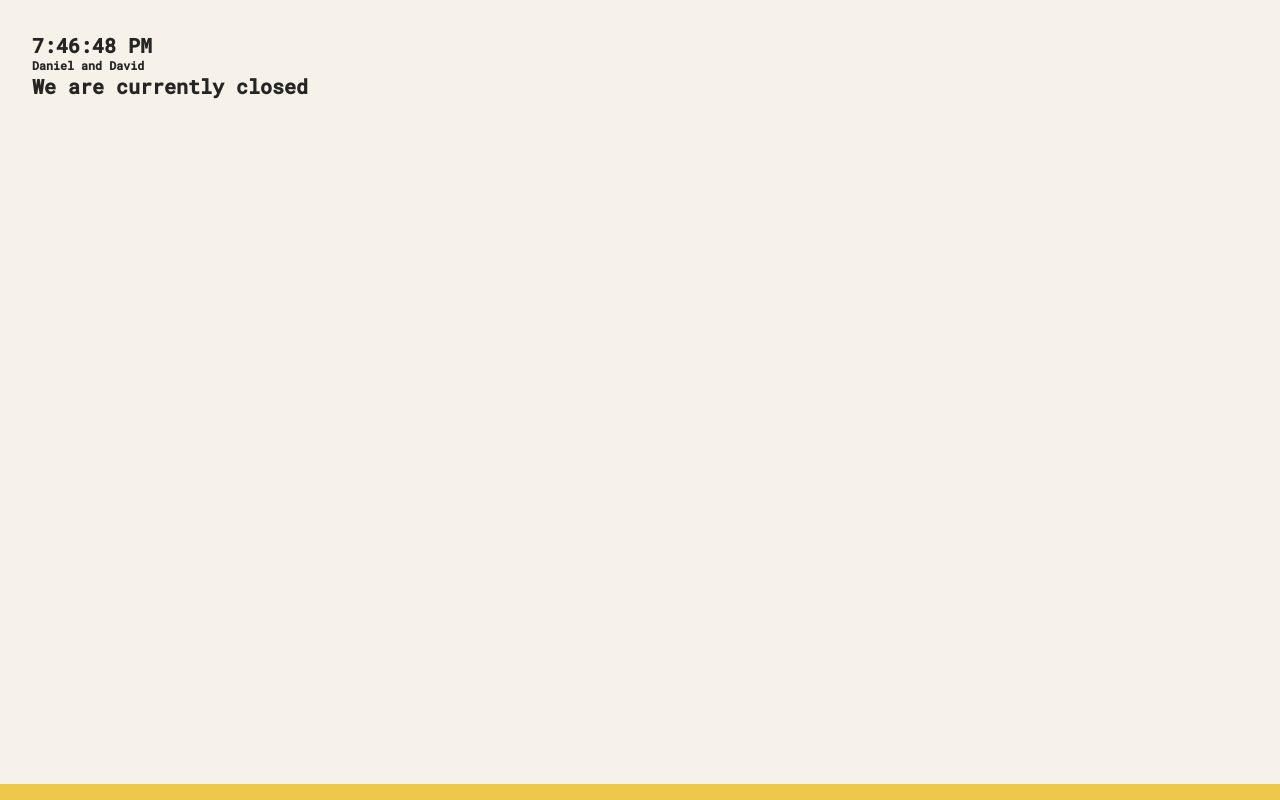
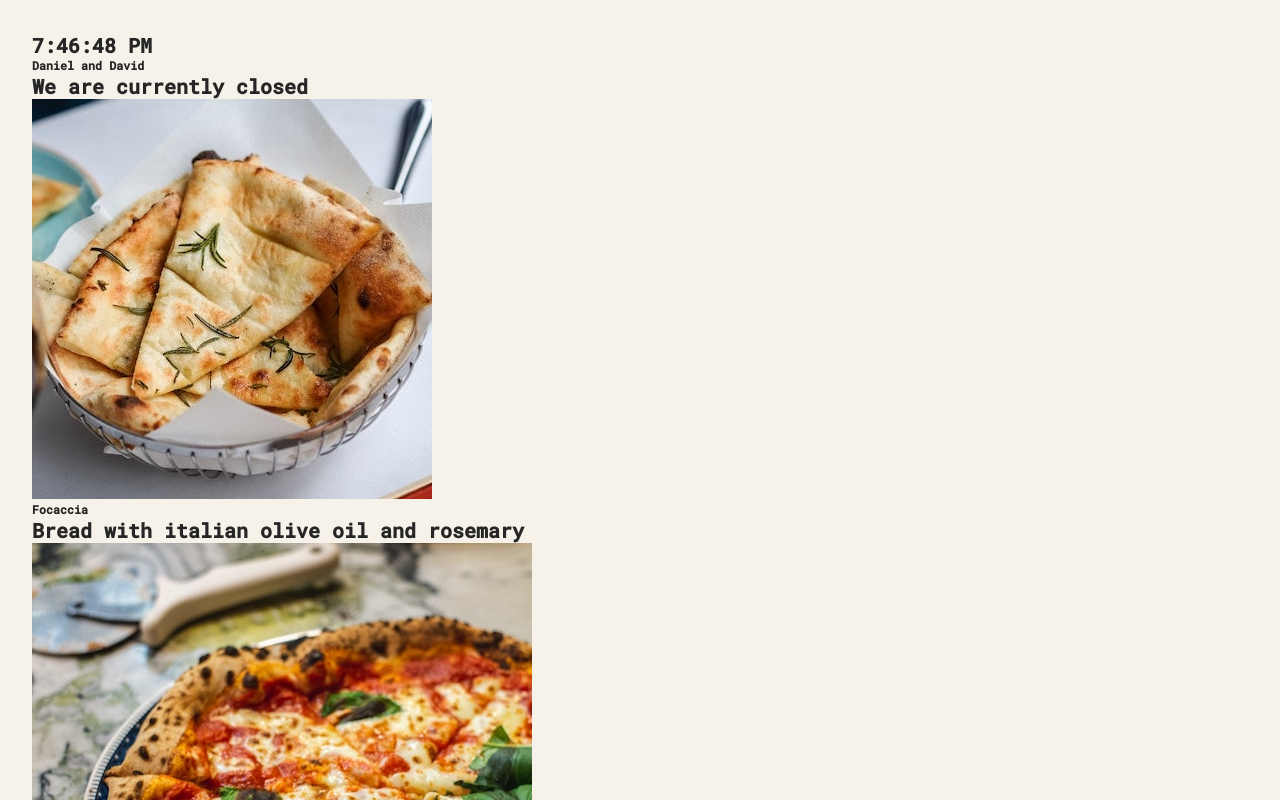
Before and after one commit to Codekazuki/pizza, a React (Create React App) app: page / in a window 1280 px wide. Shown: the top 800 px of the page. Built offline with nearby package versions, Linux system fonts and the light colour scheme.

Commit message:
new sprint

```diff
--- a/src/App.js
+++ b/src/App.js
@@ -1,3 +1,6 @@
+import pizzaData from "./data";
+
+console.log(pizzaData);
 function App() {
   let names = "Daniel and David";
   const message1 = "We are currently open ";
@@ -5,17 +8,35 @@ function App() {
   const hour = new Date().getHours();
   const openHour = 6;
   const closeHour = 17;
+  const isOpen = hour >= openHour && hour <= closeHour;
   return (
     <div>
       <h1>{new Date().toLocaleTimeString()}</h1>
       <h3>{names}</h3>
-      {hour >= openHour && hour <= closeHour ? (
-        <h1>{message1}</h1>
-      ) : (
-        <h1>{message2}</h1>
-      )}
+      {isOpen ? <h1>{message1}</h1> : <h1>{message2}</h1>}
+      {pizzaData.map((item) => {
+        return (
+          <Card
+            key={item.name}
+            name={item.name}
+            image={item.photoName}
+            ingredients={item.ingredients}
+          />
+        );
+      })}
     </div>
   );
 }
 
 export default App;
+
+const Card = (props) => {
+  return (
+    <div>
+      <img src={props.image} alt={props.name} />
+      <h3> {props.name} </h3>
+      <h1>{props.price}</h1>
+      <h1>{props.ingredients}</h1>
+    </div>
+  );
+};
--- a/src/data.js
+++ b/src/data.js
@@ -42,3 +42,4 @@ const pizzaData = [
     soldOut: false,
   },
 ];
+export default pizzaData;
```
